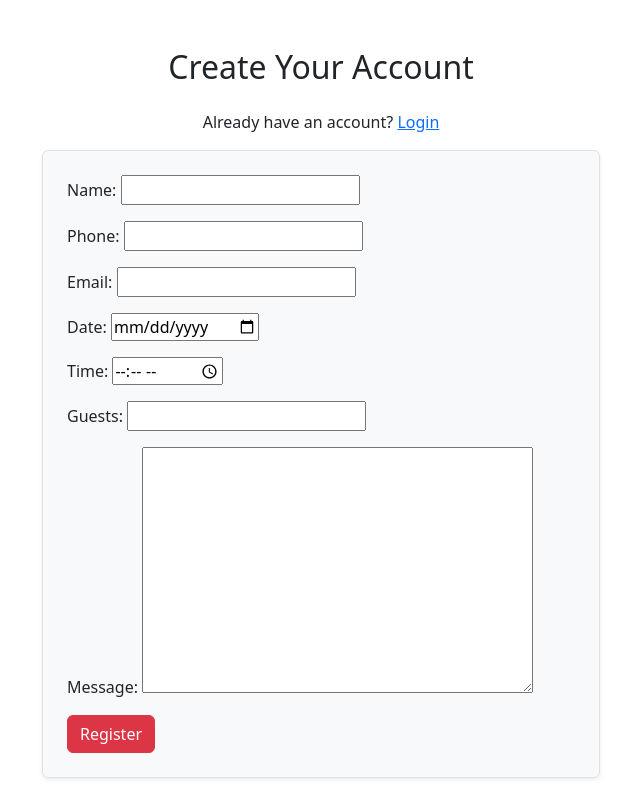
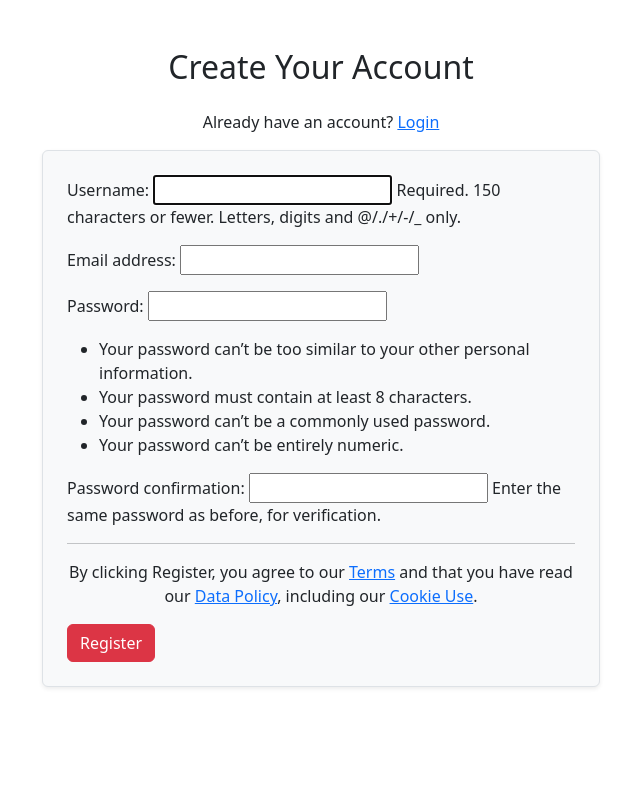
Before and after one commit to NavyBlue06/valencian_food_booking, a Django app: template reservations/templates/register.html in a window 1280 px wide. Shown: the whole page, without its empty margins (319-959 px from the left). Run offline with Django 4.2, Linux system fonts and the light colour scheme; the template is opened without the code that fills it: values that come from a table or form of the project are taken from there, others are empty.

Commit message:
Update register, fix the text that is showing in the form, change the Usercreationform to CustomerUserCreationForm. Use my version of register form not the default one.

```diff
--- a/reservations/forms.py
+++ b/reservations/forms.py
@@ -1,5 +1,7 @@
 from django import forms
 from .models import Reservation, Booking
+from django.contrib.auth.forms import UserCreationForm
+from django.contrib.auth.models import User
 
 
 class ReservationForm(forms.ModelForm):
@@ -27,3 +29,36 @@ class BookingForm(forms.ModelForm):
             'date': forms.DateInput(attrs={'type': 'date'}),
             'time': forms.TimeInput(attrs={'type': 'time'}),
         }
+
+class CustomerUserCreationForm(UserCreationForm):
+    class Meta:
+        model = User
+        fields = ['username', 'email', 'password1', 'password2']
+
+# test this, found in Django docs for UserCreationForm
+
+def __init__(self, *args, **kwargs):
+        # Call Django's original form setup so everything works as expected
+        super(CustomUserCreationForm, self).__init__(*args, **kwargs)
+
+        # Add Bootstrap styling + placeholder text to the username field
+        self.fields['username'].widget.attrs.update({
+            'class': 'form-control',               # makes it look nice
+            'placeholder': 'Choose a username'     # gray text inside the box
+        })
+
+        # Do the same for password1 (first password field)
+        self.fields['password1'].widget.attrs.update({
+            'class': 'form-control',
+            'placeholder': 'Create a password'
+        })
+
+        # And again for password2 (confirm password)
+        self.fields['password2'].widget.attrs.update({
+            'class': 'form-control',
+            'placeholder': 'Repeat the password'
+        })
+
+        # Remove the long default help text under password fields
+        self.fields['password1'].help_text = ''
+        self.fields['password2'].help_text = ''
--- a/reservations/templates/register.html
+++ b/reservations/templates/register.html
@@ -19,7 +19,11 @@
         <p class="text-center">Already have an account? <a href="{% url 'login' %}">Login</a></p>
         <form method="POST" class="w-50 mx-auto border p-4 rounded bg-light shadow-sm">
             {% csrf_token %}
-            {{ form.as_p }}
+            <div>
+                {{form.as_p}}
+            </div>
+            <hr>
+            <p class="text-center">By clicking Register, you agree to our <a href="#">Terms</a> and that you have read our <a href="#">Data Policy</a>, including our <a href="#">Cookie Use</a>.</p>
             <button type="submit" class="btn btn-danger">Register</button>
         </form>
 
--- a/reservations/views.py
+++ b/reservations/views.py
@@ -3,7 +3,7 @@ from django.contrib import messages
 from django.contrib.auth.decorators import login_required
 from .models import Booking
 from .forms import ReservationForm, BookingForm  # Cleaner import
-from django.contrib.auth.forms import UserCreationForm
+from .forms import CustomerUserCreationForm
 
 
 # Home page
@@ -33,12 +33,12 @@ def my_booking(request):
 #Register view
 def register(request):
     if request.method == 'POST':
-        form = UserCreationForm(request.POST)
+        form = CustomerUserCreationForm(request.POST)
         if form.is_valid():
             user = form.save()
             return redirect('home')
     else:
-        form = UserCreationForm()
+        form = CustomerUserCreationForm()
     return render(request, 'register.html', {'form': form})
 
 # feedback Rory list bookings(requires login)
```
Also changed, not shown: reservations/migrations/0003_booking_guests.py (added).
